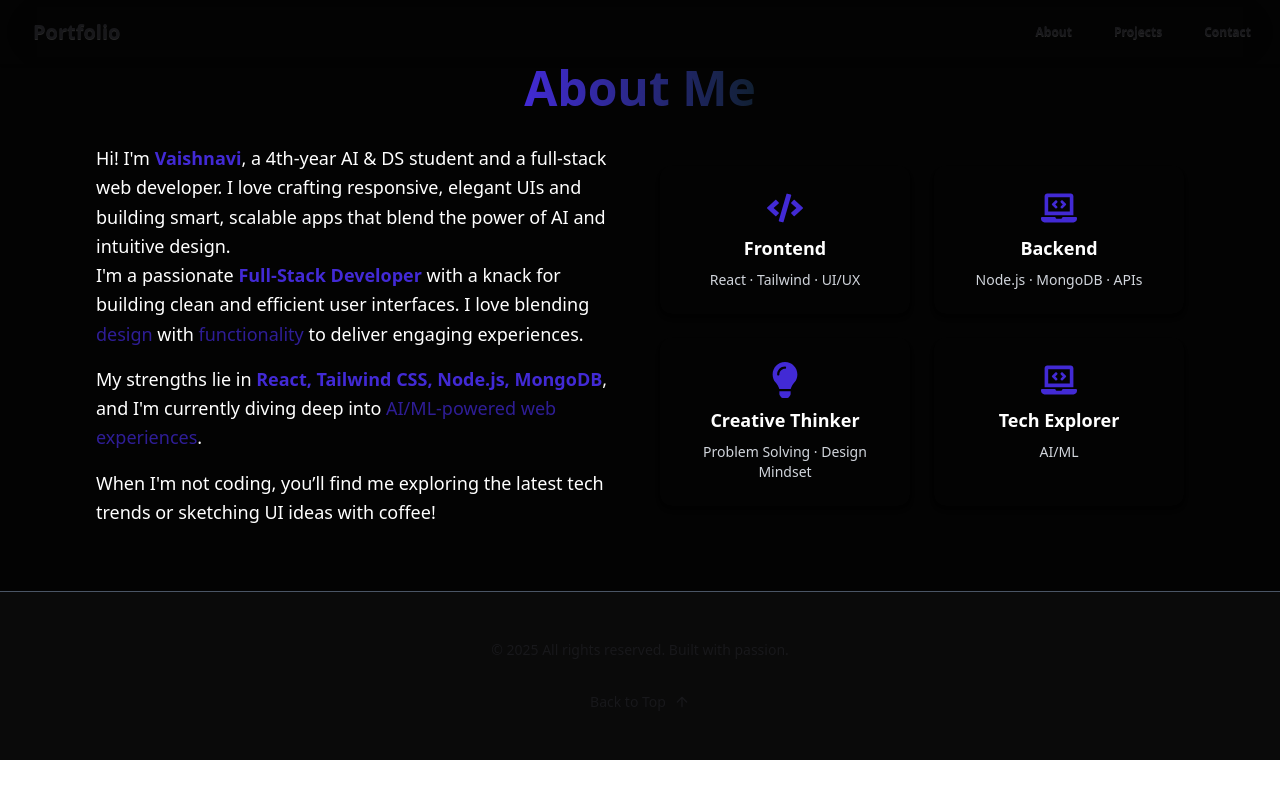
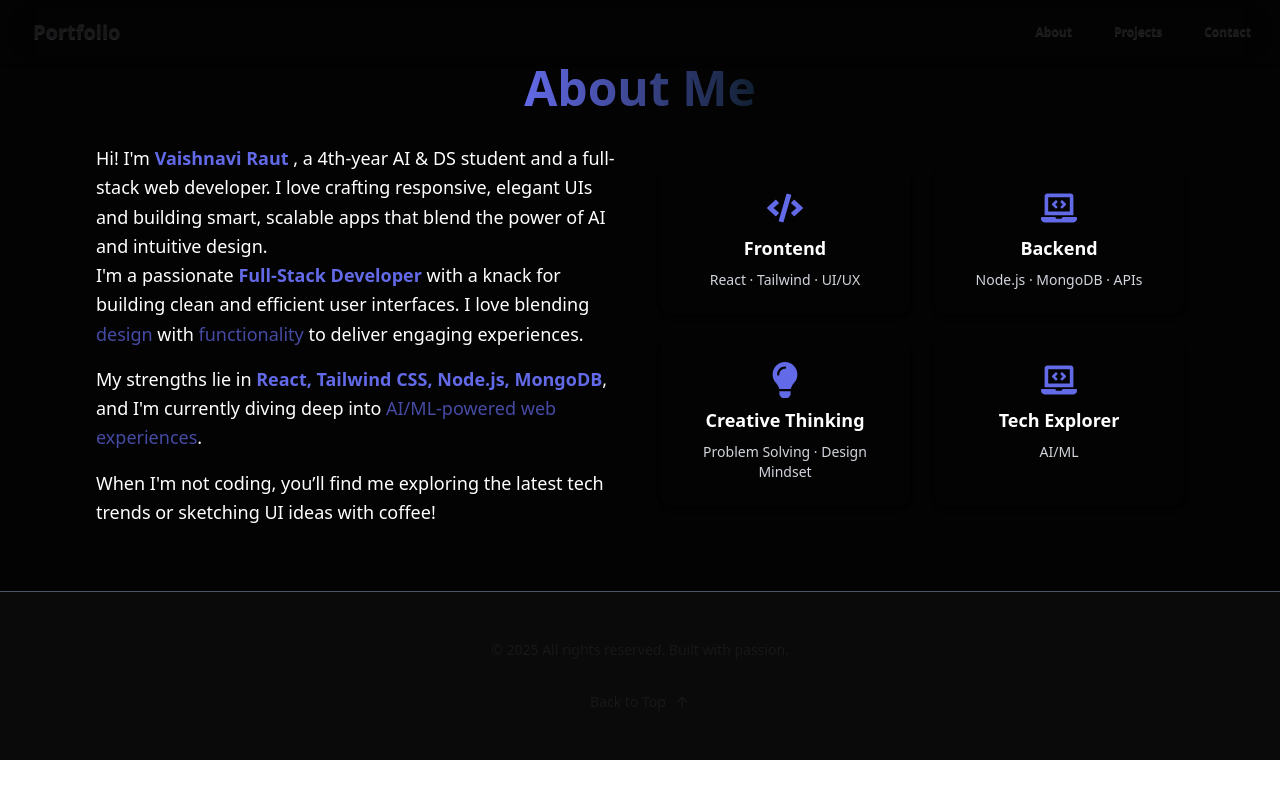
Before and after one commit to vaishnavi-ra-ut/Portfolio, a React (Vite) app: page /about in a window 1280 px wide. Built offline with nearby package versions, Linux system fonts and the light colour scheme.

Commit message:
Edited Hero and about section

```diff
--- a/src/components/About.jsx
+++ b/src/components/About.jsx
@@ -8,7 +8,7 @@ export default function About() {
     >
       <div className="max-w-6xl mx-auto">
         <h2 className="text-4xl md:text-5xl font-bold text-center mb-8">
-          <span className="bg-gradient-to-r from-primary to-blue-400/18 text-transparent bg-clip-text">
+          <span className="bg-gradient-to-r from-[#636ae8] to-blue-400/18 text-transparent bg-clip-text">
             About Me
           </span>
         </h2>
@@ -17,26 +17,26 @@ export default function About() {
           {/* Left side - Text Content */}
           <div>
             <p className="r max-w-3xl mx-auto text-white text-lg leading-relaxed transition-all duration-300 animate-fade-in">
-        Hi! I'm <span className="font-semibold text-primary">Vaishnavi</span>,
+        Hi! I'm <span className="font-semibold text-[#636ae8]">Vaishnavi Raut </span>,
         a 4th-year AI & DS student and a full-stack web developer. I love crafting
         responsive, elegant UIs and building smart, scalable apps that blend the
         power of AI and intuitive design.
       </p>
             <p className="text-lg leading-relaxed mb-4">
               I'm a passionate{" "}
-              <span className="text-primary font-semibold">Full-Stack Developer</span> with a knack
+              <span className="text-[#636ae8] font-semibold">Full-Stack Developer</span> with a knack
               for building clean and efficient user interfaces. I love blending{" "}
-              <span className="text-primary/70">design</span> with{" "}
-              <span className="text-primary/70">functionality</span> to deliver engaging experiences.
+              <span className="text-[#636ae8]/70">design</span> with{" "}
+              <span className="text-[#636ae8]/70">functionality</span> to deliver engaging experiences.
             </p>
 
             <p className="text-lg leading-relaxed mb-4">
               My strengths lie in{" "}
-              <span className="text-primary font-semibold">
+              <span className="text-[#636ae8] font-semibold">
                 React, Tailwind CSS, Node.js, MongoDB
               </span>
               , and I'm currently diving deep into{" "}
-              <span className="text-primary/70">AI/ML-powered web experiences</span>.
+              <span className="text-[#636ae8]/70">AI/ML-powered web experiences</span>.
             </p>
 
             <p className="text-lg leading-relaxed">
@@ -47,23 +47,23 @@ export default function About() {
 
           {/* Right side - Skills/Icons */}
           <div className="grid grid-cols-2 gap-6 text-center">
-            <div className=" bg-transparent  rounded-xl p-6 shadow-md hover:shadow-primary/40 transition duration-300">
-              <FaCode className="text-4xl text-primary mx-auto mb-2" />
+            <div className=" bg-transparent  rounded-xl p-6 shadow-md hover:shadow-[#636ae8]/40 transition duration-300">
+              <FaCode className="text-4xl text-[#636ae8] mx-auto mb-2" />
               <h3 className="text-lg font-semibold">Frontend </h3>
               <p className="text-sm text-gray-300 mt-2">React · Tailwind · UI/UX</p>
             </div>
-            <div className="bg-transparent  rounded-xl p-6 shadow-md hover:shadow-primary/40 transition duration-300">
-              <FaLaptopCode className="text-4xl text-primary mx-auto mb-2" />
+            <div className="bg-transparent  rounded-xl p-6 shadow-md hover:shadow-[#636ae8]/40 transition duration-300">
+              <FaLaptopCode className="text-4xl text-[#636ae8] mx-auto mb-2" />
               <h3 className="text-lg font-semibold">Backend </h3>
               <p className="text-sm text-gray-300 mt-2">Node.js · MongoDB · APIs</p>
             </div>
-            <div className=" bg-transparent  rounded-xl p-6 shadow-md hover:shadow-primary/40 transition duration-300">
-              <FaLightbulb className="text-4xl text-primary mx-auto mb-2" />
-              <h3 className="text-lg font-semibold">Creative Thinker</h3>
+            <div className=" bg-transparent  rounded-xl p-6 shadow-md hover:shadow-[#636ae8]/40 transition duration-300">
+              <FaLightbulb className="text-4xl text-[#636ae8] mx-auto mb-2" />
+              <h3 className="text-lg font-semibold">Creative Thinking</h3>
               <p className="text-sm text-gray-300 mt-2">Problem Solving · Design Mindset</p>
             </div>
-            <div className=" bg-transparent  rounded-xl p-6 shadow-md hover:shadow-primary/40 transition duration-300">
-              <FaLaptopCode className="text-4xl text-primary mx-auto mb-2" />
+            <div className=" bg-transparent  rounded-xl p-6 shadow-md hover:shadow-[#636ae8]/40 transition duration-300">
+              <FaLaptopCode className="text-4xl text-[#636ae8] mx-auto mb-2" />
               <h3 className="text-lg font-semibold">Tech Explorer</h3>
               <p className="text-sm text-gray-300 mt-2">AI/ML</p>
             </div>
--- a/src/components/HeroFallback.jsx
+++ b/src/components/HeroFallback.jsx
@@ -1,7 +1,7 @@
 "use client"
 
 import { Github, Linkedin, Instagram } from "lucide-react"
-
+import { Link } from "react-router"
 import { motion } from "framer-motion"
 
 export default function HeroSection() {
@@ -143,7 +143,7 @@ export default function HeroSection() {
                   whileTap={{ scale: 0.95 }}
 
                 >
-                  <a href="#about">About Me</a>
+                  <Link to='/about'>About Me</Link>
                 </motion.button>
               </motion.div>
             </div>
@@ -237,7 +237,7 @@ export default function HeroSection() {
 
       {/* Scroll Indicator */}
       {/* Scroll Arrow */}
-      <a href="#about">
+      <a href="#footer">
         <div className="absolute bottom-6 left-1/2 transform -translate-x-1/2 text-primary text-3xl animate-bounce z-10">
           ↓
         </div>
--- a/src/utils/projectsData.js
+++ b/src/utils/projectsData.js
@@ -30,7 +30,7 @@ export const projectsData = [
     date: "Oct 2023",
     duration: "1 month",
     description: "An online platform for booking movie tickets with real-time seat selection...",
-    icon: "M",
+    icon: "B",
     image: "https://i.postimg.cc/fThM0BZq/Screenshot-2025-07-24-231345.png",
     link: "https://moviebooking.vercel.app",
     challenges: [
```
